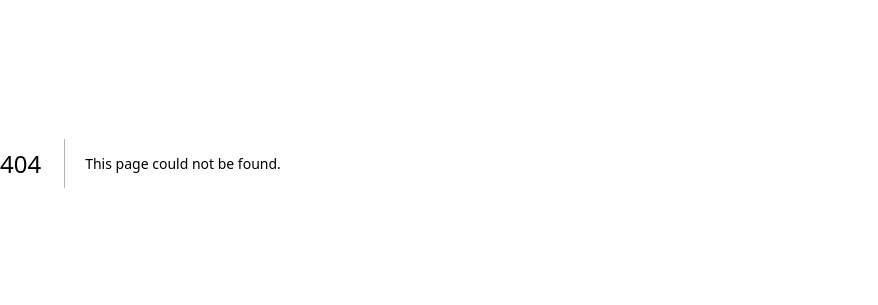
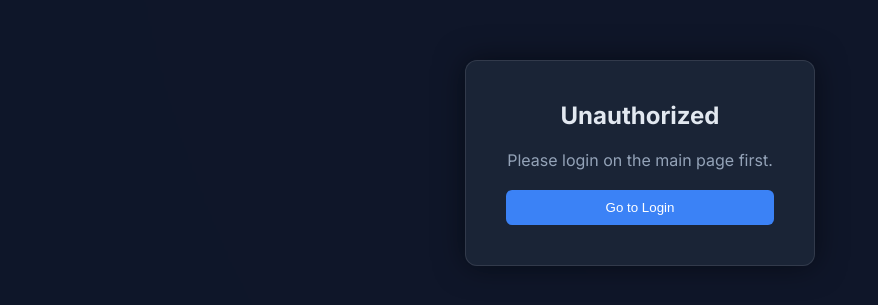
Before and after one commit to Abhinavsingh18/sebill, a Next.js app: page /history in a window 1280 px wide. Before the commit this address had no page. Shown: the part 237-542 px from the top of the page, without its empty margins (0-878 px from the left). Built offline with nearby package versions, Linux system fonts and the light colour scheme; a web font is replaced by a local one.

Commit message:
Add dedicated high-quality history page route

```diff
--- a/app/globals.css
+++ b/app/globals.css
@@ -320,8 +320,115 @@ a {
   font-size: 22pt;
 }
 
+/* History Page Styles */
+.history-container {
+  max-width: 1200px;
+  margin: 40px auto;
+  padding: 20px;
+  background: var(--panel-bg);
+  backdrop-filter: blur(10px);
+  border-radius: 12px;
+  border: 1px solid var(--glass-border);
+  box-shadow: 0 10px 30px rgba(0, 0, 0, 0.5);
+}
+
+.history-page-header {
+  display: flex;
+  justify-content: space-between;
+  align-items: center;
+  margin-bottom: 30px;
+  padding-bottom: 20px;
+  border-bottom: 1px solid var(--border);
+}
+
+.history-page-header h1 {
+  font-size: 1.8rem;
+  color: var(--primary);
+  display: flex;
+  align-items: center;
+  gap: 12px;
+}
+
+.history-table {
+  width: 100%;
+  border-collapse: collapse;
+  margin-top: 20px;
+}
+
+.history-table th {
+  text-align: left;
+  padding: 15px;
+  background: rgba(15, 23, 42, 0.5);
+  color: var(--text-muted);
+  font-size: 0.9rem;
+  text-transform: uppercase;
+  letter-spacing: 1px;
+}
+
+.history-table td {
+  padding: 15px;
+  border-bottom: 1px solid var(--border);
+  font-size: 0.95rem;
+}
+
+.history-table tr:hover {
+  background: rgba(59, 130, 246, 0.05);
+}
+
+.icon-btn-small {
+  background: rgba(255, 255, 255, 0.1);
+  border: 1px solid var(--glass-border);
+  color: white;
+  width: 32px;
+  height: 32px;
+  border-radius: 6px;
+  display: flex;
+  align-items: center;
+  justify-content: center;
+  cursor: pointer;
+  transition: all 0.2s;
+}
+
+.icon-btn-small:hover {
+  background: var(--primary);
+  transform: translateY(-2px);
+}
+
+.btn-back {
+  background: transparent;
+  border: 1px solid var(--primary);
+  color: var(--primary);
+  padding: 8px 16px;
+  border-radius: 6px;
+  display: flex;
+  align-items: center;
+  gap: 8px;
+  cursor: pointer;
+  transition: all 0.2s;
+}
+
+.btn-back:hover {
+  background: var(--primary);
+  color: white;
+}
+
+@media (max-width: 768px) {
+  .history-container {
+    margin: 10px;
+    padding: 15px;
+  }
+
+  .history-table th,
+  .history-table td {
+    padding: 10px 5px;
+    font-size: 0.85rem;
+  }
+}
+
 /* Print Styles - Fully Robust */
 @media print {
+
+  /* ... existing print styles ... */
   @page {
     size: A4;
     margin: 10mm;
--- /dev/null
+++ b/app/history/page.js
@@ -0,0 +1,108 @@
+'use client';
+
+import { useState, useEffect } from 'react';
+import axios from 'axios';
+import Link from 'next/link';
+
+export default function HistoryPage() {
+    const [isLoggedIn, setIsLoggedIn] = useState(false);
+    const [historyList, setHistoryList] = useState([]);
+    const [isLoading, setIsLoading] = useState(true);
+
+    useEffect(() => {
+        const sess = sessionStorage.getItem('isLoggedIn');
+        if (sess) {
+            setIsLoggedIn(true);
+            fetchHistory();
+        } else {
+            setIsLoading(false);
+        }
+    }, []);
+
+    const fetchHistory = async () => {
+        try {
+            const { data } = await axios.get('/api/bills');
+            setHistoryList(data);
+        } catch (e) {
+            console.error('Failed to fetch history', e);
+        } finally {
+            setIsLoading(false);
+        }
+    };
+
+    if (isLoading) return <div style={{ color: 'white', padding: 50 }}>Loading History...</div>;
+
+    if (!isLoggedIn) {
+        return (
+            <div className="login-overlay">
+                <div className="login-box">
+                    <h2>Unauthorized</h2>
+                    <p style={{ margin: '20px 0', color: '#94a3b8' }}>Please login on the main page first.</p>
+                    <Link href="/">
+                        <button className="btn-login">Go to Login</button>
+                    </Link>
+                </div>
+            </div>
+        );
+    }
+
+    return (
+        <main style={{ overflow: 'auto', height: '100vh', width: '100%' }}>
+            <div className="history-container">
+                <header className="history-page-header">
+                    <h1><i className="fa-solid fa-clock-rotate-left"></i> Transaction History</h1>
+                    <Link href="/">
+                        <button className="btn-back">
+                            <i className="fa-solid fa-arrow-left"></i> Back to Generator
+                        </button>
+                    </Link>
+                </header>
+
+                <div className="history-body">
+                    {historyList.length === 0 ? (
+                        <div style={{ textAlign: 'center', padding: '50px', color: '#94a3b8' }}>
+                            <i className="fa-solid fa-folder-open" style={{ fontSize: '3rem', marginBottom: '20px', display: 'block' }}></i>
+                            No bills found in history.
+                        </div>
+                    ) : (
+                        <table className="history-table">
+                            <thead>
+                                <tr>
+                                    <th>Receipt No</th>
+                                    <th>Date</th>
+                                    <th>Patient Name</th>
+                                    <th>Amount</th>
+                                    <th style={{ textAlign: 'right' }}>Action</th>
+                                </tr>
+                            </thead>
+                            <tbody>
+                                {historyList.map(item => (
+                                    <tr key={item._id || item.id}>
+                                        <td style={{ fontWeight: 'bold', color: '#3b82f6' }}>{item.receiptNo}</td>
+                                        <td>{new Date(item.date).toLocaleDateString()} {new Date(item.date).toLocaleTimeString([], { hour: '2-digit', minute: '2-digit' })}</td>
+                                        <td>{item.patientName}</td>
+                                        <td style={{ fontWeight: '600' }}>{item.netAmount}</td>
+                                        <td style={{ textAlign: 'right' }}>
+                                            <div style={{ display: 'flex', gap: '10px', justifyContent: 'flex-end' }}>
+                                                <button
+                                                    className="icon-btn-small"
+                                                    title="View Details"
+                                                    onClick={() => {
+                                                        sessionStorage.setItem('loadBillId', item._id || item.id);
+                                                        window.location.href = '/';
+                                                    }}
+                                                >
+                                                    <i className="fa-solid fa-eye"></i>
+                                                </button>
+                                            </div>
+                                        </td>
+                                    </tr>
+                                ))}
+                            </tbody>
+                        </table>
+                    )}
+                </div>
+            </div>
+        </main>
+    );
+}
```
Also changed, not shown: app/page.js (+21 -42 lines).
